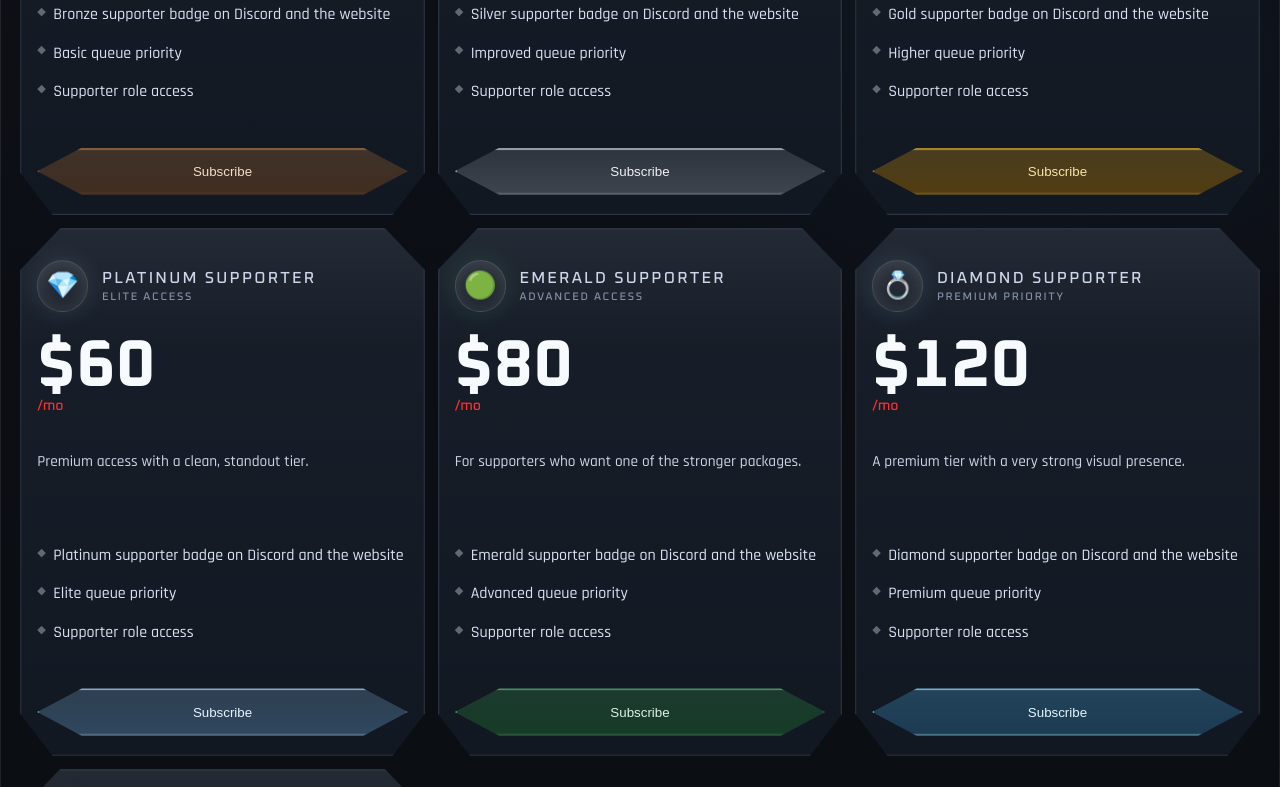
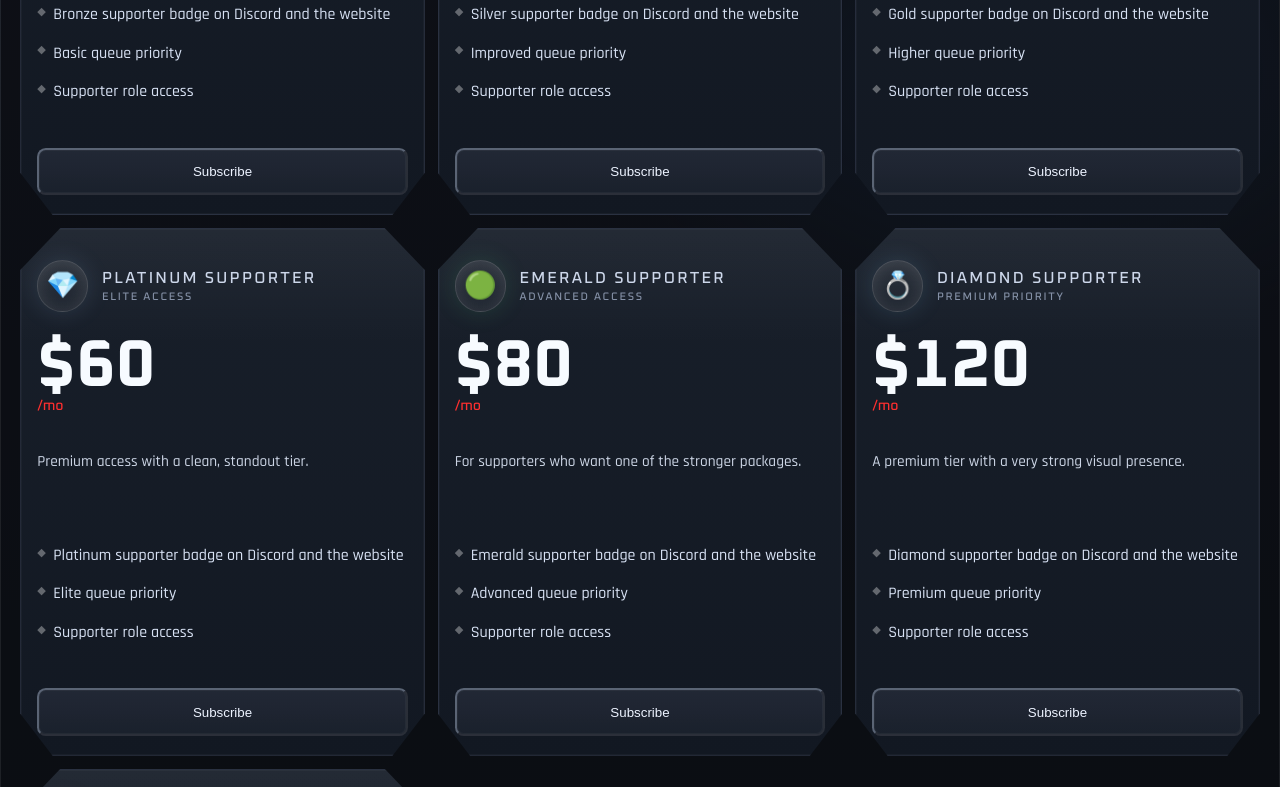
Before and after one commit to nicknubbz1/Bloodline-RP-Website, a plain HTML site: page store.html in a window 1280 px wide. Shown: the part 943-1730 px from the top of the page. Drawn offline with Linux system fonts and the light colour scheme; no server answers.

Commit message:
Flatten supporter buttons

```diff
--- a/docs/style.css
+++ b/docs/style.css
@@ -506,94 +506,21 @@ main.page-shell {
   position: relative;
   z-index: 1;
   width: 100%;
-  border-radius: 0.1rem;
+  border-radius: 0.55rem;
   padding: 0.88rem 0.95rem;
-  clip-path: polygon(12% 0, 88% 0, 100% 50%, 88% 100%, 12% 100%, 0 50%);
   margin-top: auto;
 }
 
-.tier-bronze .store-subscribe-btn {
-  border-color: rgba(159, 112, 73, 0.7);
-  background: linear-gradient(180deg, rgba(119, 81, 50, 0.45), rgba(82, 54, 31, 0.72));
-  color: #f2ddc8;
-  box-shadow: inset 0 0 0 1px rgba(255, 205, 160, 0.04);
-}
-
-.tier-bronze .store-subscribe-btn:hover {
-  border-color: rgba(180, 130, 87, 0.82);
-  background: linear-gradient(180deg, rgba(132, 92, 55, 0.52), rgba(94, 63, 36, 0.8));
-}
-
-.tier-silver .store-subscribe-btn {
-  border-color: rgba(189, 197, 208, 0.68);
-  background: linear-gradient(180deg, rgba(116, 125, 135, 0.28), rgba(79, 87, 95, 0.7));
-  color: #eef1f5;
+.store-subscribe-btn {
+  border-color: rgba(116, 127, 144, 0.72);
+  background: linear-gradient(180deg, rgba(35, 42, 55, 0.92), rgba(27, 33, 45, 0.96));
+  color: #edf3ff;
   box-shadow: inset 0 0 0 1px rgba(255, 255, 255, 0.04);
 }
 
-.tier-silver .store-subscribe-btn:hover {
-  border-color: rgba(210, 216, 224, 0.82);
-  background: linear-gradient(180deg, rgba(131, 140, 150, 0.36), rgba(93, 101, 109, 0.78));
-}
-
-.tier-gold .store-subscribe-btn {
-  border-color: rgba(204, 160, 46, 0.72);
-  background: linear-gradient(180deg, rgba(156, 117, 28, 0.4), rgba(104, 74, 12, 0.74));
-  color: #f7e5a8;
-  box-shadow: inset 0 0 0 1px rgba(255, 226, 144, 0.05);
-}
-
-.tier-gold .store-subscribe-btn:hover {
-  border-color: rgba(221, 181, 67, 0.86);
-  background: linear-gradient(180deg, rgba(174, 132, 35, 0.48), rgba(120, 88, 16, 0.82));
-}
-
-.tier-platinum .store-subscribe-btn {
-  border-color: rgba(150, 187, 221, 0.82);
-  background: linear-gradient(180deg, rgba(101, 139, 171, 0.34), rgba(58, 88, 116, 0.74));
-  color: #e5f5ff;
-  box-shadow: inset 0 0 0 1px rgba(196, 231, 255, 0.06);
-}
-
-.tier-platinum .store-subscribe-btn:hover {
-  border-color: rgba(174, 209, 236, 0.94);
-  background: linear-gradient(180deg, rgba(116, 159, 195, 0.44), rgba(72, 107, 138, 0.84));
-}
-
-.tier-emerald .store-subscribe-btn {
-  border-color: rgba(89, 176, 114, 0.74);
-  background: linear-gradient(180deg, rgba(43, 110, 66, 0.4), rgba(24, 72, 41, 0.74));
-  color: #def2e4;
-  box-shadow: inset 0 0 0 1px rgba(157, 255, 188, 0.05);
-}
-
-.tier-emerald .store-subscribe-btn:hover {
-  border-color: rgba(112, 192, 137, 0.84);
-  background: linear-gradient(180deg, rgba(52, 128, 77, 0.5), rgba(31, 89, 50, 0.82));
-}
-
-.tier-diamond .store-subscribe-btn {
-  border-color: rgba(124, 191, 225, 0.88);
-  background: linear-gradient(180deg, rgba(61, 132, 175, 0.4), rgba(33, 72, 101, 0.74));
-  color: #dff6ff;
-  box-shadow: inset 0 0 0 1px rgba(187, 238, 255, 0.06);
-}
-
-.tier-diamond .store-subscribe-btn:hover {
-  border-color: rgba(145, 205, 232, 0.98);
-  background: linear-gradient(180deg, rgba(73, 154, 202, 0.5), rgba(41, 88, 121, 0.84));
-}
-
-.tier-bloodline .store-subscribe-btn {
-  border-color: rgba(224, 90, 111, 0.8);
-  background: linear-gradient(180deg, rgba(136, 43, 57, 0.44), rgba(84, 20, 31, 0.76));
-  color: #ffe6ea;
-  box-shadow: inset 0 0 0 1px rgba(255, 179, 188, 0.05);
-}
-
-.tier-bloodline .store-subscribe-btn:hover {
-  border-color: rgba(236, 112, 131, 0.92);
-  background: linear-gradient(180deg, rgba(157, 55, 71, 0.54), rgba(102, 28, 40, 0.84));
+.store-subscribe-btn:hover {
+  border-color: rgba(145, 157, 174, 0.88);
+  background: linear-gradient(180deg, rgba(44, 52, 66, 0.96), rgba(31, 37, 50, 0.98));
 }
 
 .tier-bronze .tier-icon {
--- a/style.css
+++ b/style.css
@@ -246,94 +246,21 @@ a { color: inherit; text-decoration: none; }
   position: relative;
   z-index: 1;
   width: 100%;
-  border-radius: 0.1rem;
+  border-radius: 0.55rem;
   padding: 0.88rem 0.95rem;
-  clip-path: polygon(12% 0, 88% 0, 100% 50%, 88% 100%, 12% 100%, 0 50%);
   margin-top: auto;
 }
 
-.tier-bronze .store-subscribe-btn {
-  border-color: rgba(159, 112, 73, 0.7);
-  background: linear-gradient(180deg, rgba(119, 81, 50, 0.45), rgba(82, 54, 31, 0.72));
-  color: #f2ddc8;
-  box-shadow: inset 0 0 0 1px rgba(255, 205, 160, 0.04);
-}
-
-.tier-bronze .store-subscribe-btn:hover {
-  border-color: rgba(180, 130, 87, 0.82);
-  background: linear-gradient(180deg, rgba(132, 92, 55, 0.52), rgba(94, 63, 36, 0.8));
-}
-
-.tier-silver .store-subscribe-btn {
-  border-color: rgba(189, 197, 208, 0.68);
-  background: linear-gradient(180deg, rgba(116, 125, 135, 0.28), rgba(79, 87, 95, 0.7));
-  color: #eef1f5;
+.store-subscribe-btn {
+  border-color: rgba(116, 127, 144, 0.72);
+  background: linear-gradient(180deg, rgba(35, 42, 55, 0.92), rgba(27, 33, 45, 0.96));
+  color: #edf3ff;
   box-shadow: inset 0 0 0 1px rgba(255, 255, 255, 0.04);
 }
 
-.tier-silver .store-subscribe-btn:hover {
-  border-color: rgba(210, 216, 224, 0.82);
-  background: linear-gradient(180deg, rgba(131, 140, 150, 0.36), rgba(93, 101, 109, 0.78));
-}
-
-.tier-gold .store-subscribe-btn {
-  border-color: rgba(204, 160, 46, 0.72);
-  background: linear-gradient(180deg, rgba(156, 117, 28, 0.4), rgba(104, 74, 12, 0.74));
-  color: #f7e5a8;
-  box-shadow: inset 0 0 0 1px rgba(255, 226, 144, 0.05);
-}
-
-.tier-gold .store-subscribe-btn:hover {
-  border-color: rgba(221, 181, 67, 0.86);
-  background: linear-gradient(180deg, rgba(174, 132, 35, 0.48), rgba(120, 88, 16, 0.82));
-}
-
-.tier-platinum .store-subscribe-btn {
-  border-color: rgba(150, 187, 221, 0.82);
-  background: linear-gradient(180deg, rgba(101, 139, 171, 0.34), rgba(58, 88, 116, 0.74));
-  color: #e5f5ff;
-  box-shadow: inset 0 0 0 1px rgba(196, 231, 255, 0.06);
-}
-
-.tier-platinum .store-subscribe-btn:hover {
-  border-color: rgba(174, 209, 236, 0.94);
-  background: linear-gradient(180deg, rgba(116, 159, 195, 0.44), rgba(72, 107, 138, 0.84));
-}
-
-.tier-emerald .store-subscribe-btn {
-  border-color: rgba(89, 176, 114, 0.74);
-  background: linear-gradient(180deg, rgba(43, 110, 66, 0.4), rgba(24, 72, 41, 0.74));
-  color: #def2e4;
-  box-shadow: inset 0 0 0 1px rgba(157, 255, 188, 0.05);
-}
-
-.tier-emerald .store-subscribe-btn:hover {
-  border-color: rgba(112, 192, 137, 0.84);
-  background: linear-gradient(180deg, rgba(52, 128, 77, 0.5), rgba(31, 89, 50, 0.82));
-}
-
-.tier-diamond .store-subscribe-btn {
-  border-color: rgba(124, 191, 225, 0.88);
-  background: linear-gradient(180deg, rgba(61, 132, 175, 0.4), rgba(33, 72, 101, 0.74));
-  color: #dff6ff;
-  box-shadow: inset 0 0 0 1px rgba(187, 238, 255, 0.06);
-}
-
-.tier-diamond .store-subscribe-btn:hover {
-  border-color: rgba(145, 205, 232, 0.98);
-  background: linear-gradient(180deg, rgba(73, 154, 202, 0.5), rgba(41, 88, 121, 0.84));
-}
-
-.tier-bloodline .store-subscribe-btn {
-  border-color: rgba(224, 90, 111, 0.8);
-  background: linear-gradient(180deg, rgba(136, 43, 57, 0.44), rgba(84, 20, 31, 0.76));
-  color: #ffe6ea;
-  box-shadow: inset 0 0 0 1px rgba(255, 179, 188, 0.05);
-}
-
-.tier-bloodline .store-subscribe-btn:hover {
-  border-color: rgba(236, 112, 131, 0.92);
-  background: linear-gradient(180deg, rgba(157, 55, 71, 0.54), rgba(102, 28, 40, 0.84));
+.store-subscribe-btn:hover {
+  border-color: rgba(145, 157, 174, 0.88);
+  background: linear-gradient(180deg, rgba(44, 52, 66, 0.96), rgba(31, 37, 50, 0.98));
 }
 
 .tier-bronze .tier-icon {
```
